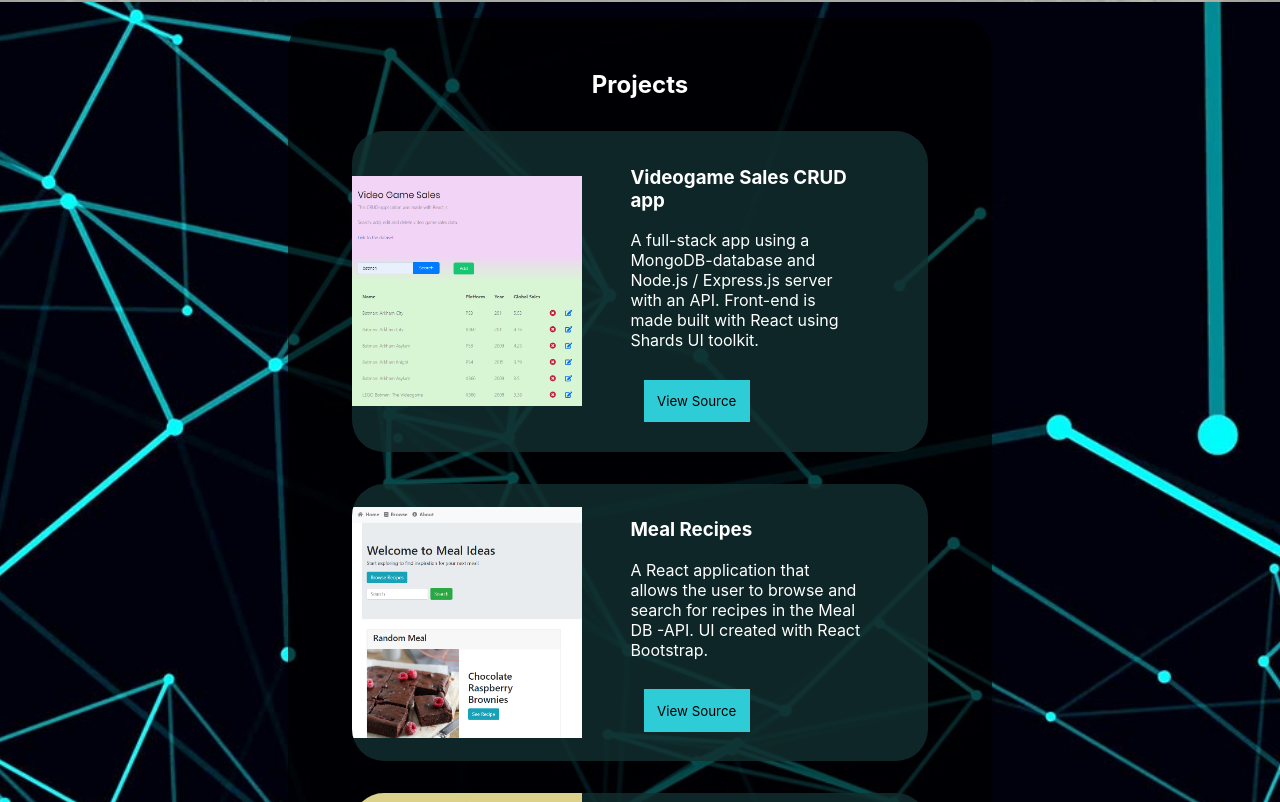
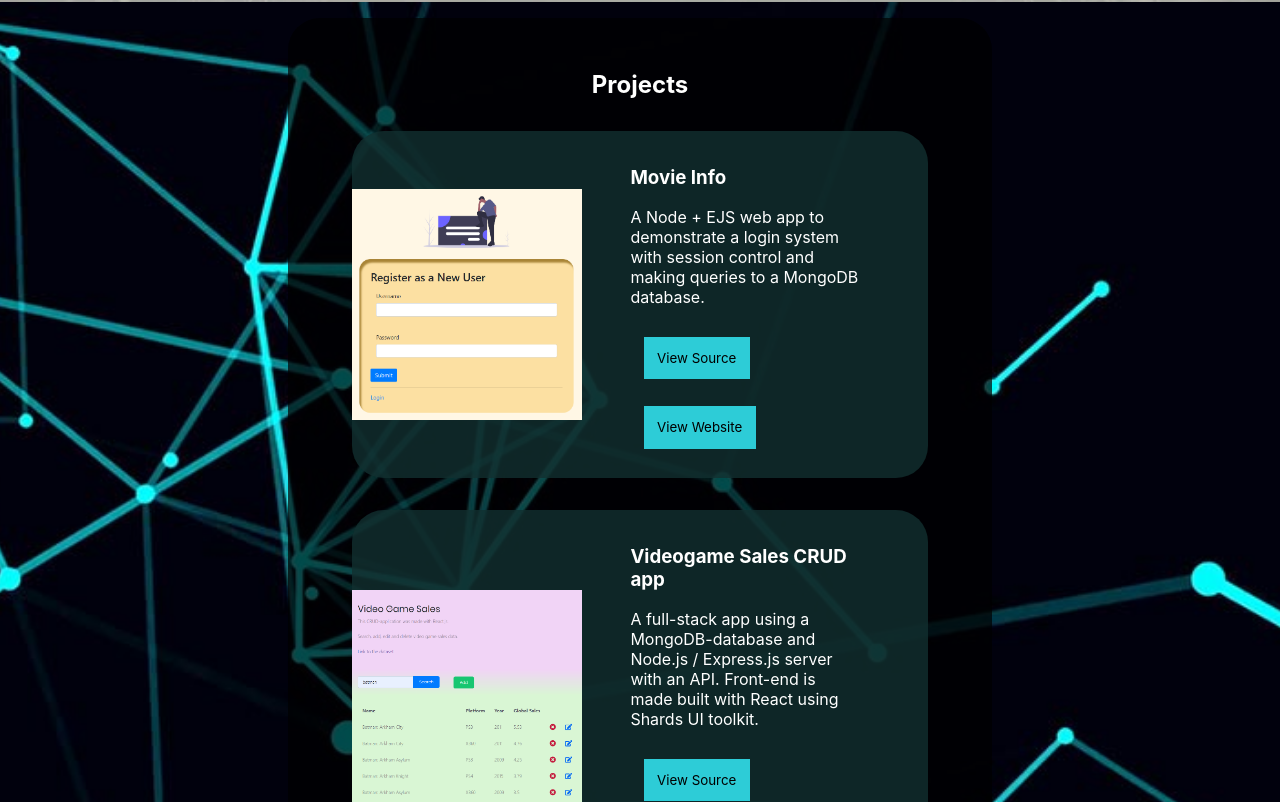
Before and after one commit to hk279/portfolio, a React (Create React App) app: page / in a window 1280 px wide. Shown: the part 1598-2400 px from the top of the page. Built offline with nearby package versions, Linux system fonts and the light colour scheme.

Commit message:
Added content

```diff
--- a/src/components/CV_sections/Experience.js
+++ b/src/components/CV_sections/Experience.js
@@ -1,13 +1,18 @@
-import React from 'react'
-import '../../App.css'
-import 'animate.css/animate.css'
+import React from "react";
+import "../../App.css";
+import "animate.css/animate.css";
 
 const Experience = () => {
-    return(
+    return (
         <div className="fade-in">
             <h1>Experience</h1>
             <table>
                 <tbody id="work-xp">
+                    <tr>
+                        <td>4/2020 - Present</td>
+                        <td>Löfkulla Golf</td>
+                        <td>Caddiemaster</td>
+                    </tr>
                     <tr>
                         <td>4/2019 – 11/2019</td>
                         <td>Löfkulla Golf</td>
@@ -51,7 +56,7 @@ const Experience = () => {
                 </tbody>
             </table>
         </div>
-    )
-}
+    );
+};
 
-export default Experience
+export default Experience;
--- a/src/components/ProjectCard.js
+++ b/src/components/ProjectCard.js
@@ -1,22 +1,34 @@
-import React from 'react'
-import '../App.css'
+import React from "react";
+import "../App.css";
 
-function linkToSource(url) {
+function link(url) {
     window.location.href = url;
 }
 
 const ProjectCard = (props) => {
-    var img = props.image
-    return(
+    var img = props.image;
+    var webLink;
+
+    if (props.siteUrl !== "") {
+        webLink = (
+            <button className="project-button" onClick={() => link(props.siteUrl)}>
+                View Website
+            </button>
+        );
+    }
+    return (
         <div className="project-container">
             <img className="project-img" src={img} alt="thumbnail"></img>
             <div className="project-content">
                 <h3 className="project-title">{props.title}</h3>
                 <p className="project-desc">{props.description}</p>
-                <button className="project-button" onClick={() => linkToSource(props.url)}>View Source</button>
+                <button className="project-button" onClick={() => link(props.sourceUrl)}>
+                    View Source
+                </button>
+                {webLink}
             </div>
         </div>
-    )
-}
+    );
+};
 
-export default ProjectCard
+export default ProjectCard;
--- a/src/components/Projects.js
+++ b/src/components/Projects.js
@@ -5,6 +5,7 @@ import quizApp from "../images/quiz_app.PNG";
 import videoGameSales from "../images/video_game_sales.PNG";
 import finnkinoSearch from "../images/finnkino_search.PNG";
 import mealRecipes from "../images/meal_recipes.png";
+import movieSearchLogin from "../images/movies_search_login.png";
 
 class Projects extends React.Component {
     constructor(props) {
@@ -12,12 +13,20 @@ class Projects extends React.Component {
         this.state = {
             projectCards: [
                 {
+                    title: "Movie Info",
+                    description:
+                        "A Node + EJS web app to demonstrate a login system with session control and making queries to a MongoDB database.",
+                    image: movieSearchLogin,
+                    sourceUrl: "https://github.com/hk279/Mongo-Node-Excercise-Movies-",
+                    siteUrl: "https://node-mongo-movies.herokuapp.com/",
+                },
+                {
                     title: "Videogame Sales CRUD app",
                     description:
                         "A full-stack app using a MongoDB-database and Node.js / Express.js server with an API. Front-end is made built with React using Shards UI toolkit.",
                     image: videoGameSales,
                     sourceUrl: "https://github.com/hk279/Project-3-Frontend",
-                    siteUrl: "",
+                    siteUrl: "https://node-mongo-games-frontend.herokuapp.com/",
                 },
                 {
                     title: "Meal Recipes",
@@ -25,7 +34,7 @@ class Projects extends React.Component {
                         "A React application that allows the user to browse and search for recipes in the Meal DB -API. UI created with React Bootstrap.",
                     image: mealRecipes,
                     sourceUrl: "https://github.com/hk279/MealRecipes",
-                    siteUrl: "",
+                    siteUrl: "https://meal-recipes-app.herokuapp.com/",
                 },
                 {
                     title: "Finnkino Lite Search",
@@ -57,7 +66,8 @@ class Projects extends React.Component {
                             title={item.title}
                             description={item.description}
                             image={item.image}
-                            url={item.url}
+                            sourceUrl={item.sourceUrl}
+                            siteUrl={item.siteUrl}
                         />
                     ))}
                 </div>
```
Also changed, not shown: src/images/movies_search_login.png (added).
